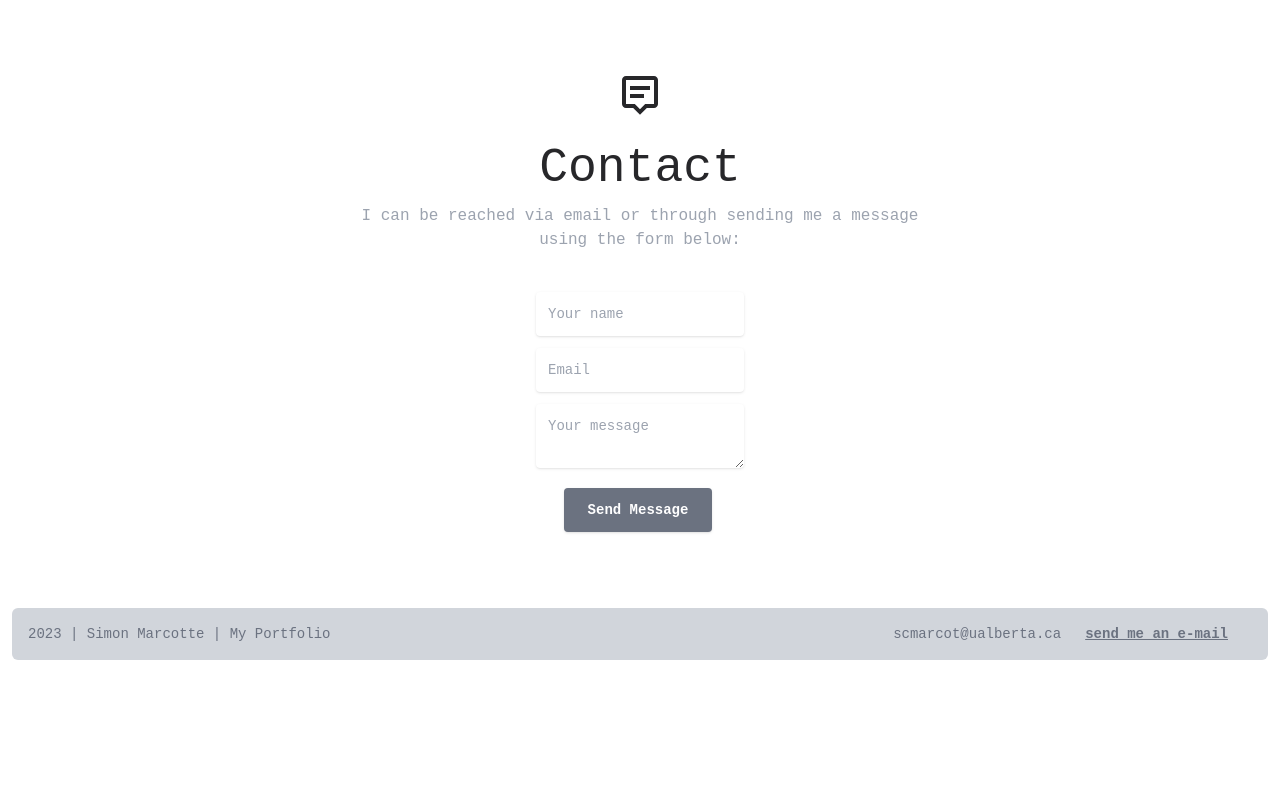
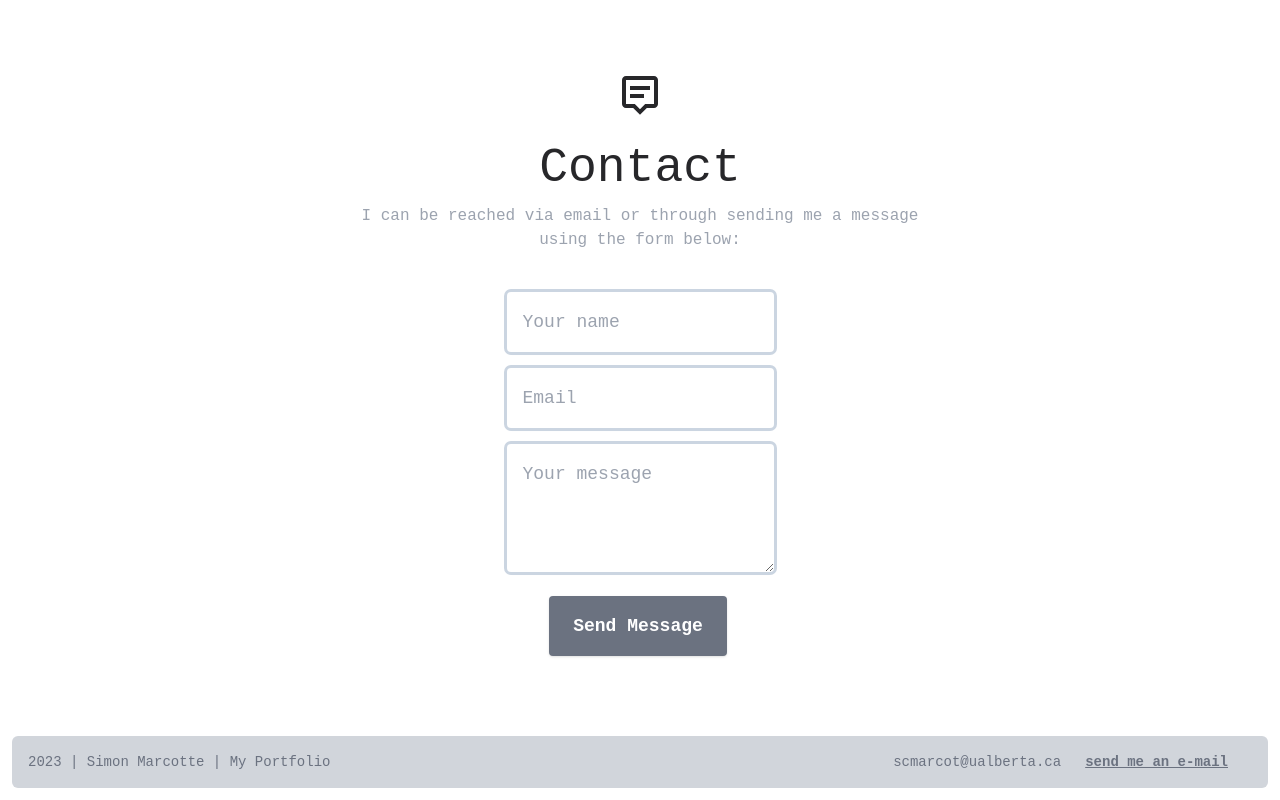
Before and after one commit to simonMarcotte/myPortfolio, a React (Create React App) app: page / in a window 1280 px wide. Shown: the part 3359-4159 px from the top of the page. Before the commit the page ends 4031 px from the top, so only its background shows below. Built offline with nearby package versions, Linux system fonts and the light colour scheme.

Commit message:
improved contact visibility

```diff
--- a/src/components/Contact.jsx
+++ b/src/components/Contact.jsx
@@ -1,14 +1,12 @@
 import React, { useState } from "react";
-import Section from './common/Section'
-
-import {BiMessageAltDetail} from "react-icons/bi"
-import {IoMdCheckmark} from "react-icons/io"
-
+import Section from './common/Section';
+import { BiMessageAltDetail } from "react-icons/bi";
+import { IoMdCheckmark } from "react-icons/io";
 
 const FORM_ENDPOINT = "https://public.herotofu.com/v1/57b8f330-73a9-11ee-a03a-39e472c5760d";
 
-const iconContact ={
-    i1: <BiMessageAltDetail/>,
+const iconContact = {
+    i1: <BiMessageAltDetail />,
     i2: <IoMdCheckmark />
 }
 
@@ -58,7 +56,6 @@ const ContactForm = () => {
           <div className="text-2xl">Thank you!</div>
           <div className="text-md font-light text-gray-400">I will be in touch with you soon!</div>
         </div>
-
       </>
     );
   }
@@ -68,43 +65,43 @@ const ContactForm = () => {
       <Section
         title="Contact"
         subtitle="I can be reached via email or through sending me a message using the form below:"
-                icon = {iconContact.i1}
+        icon={iconContact.i1}
       >
         <form
           action={FORM_ENDPOINT}
           onSubmit={handleSubmit}
           method="POST"
         >
-            <div className="pt-0 mb-3">
+          <div className="pt-0 mb-4">
             <input
               type="text"
               placeholder="Your name"
               name="name"
-                    className="focus:outline-none focus:ring focus:ring-gray-500 w-full px-3 py-3 text-sm text-gray-600 placeholder-gray-400 bg-white border-0 rounded shadow outline-none"
+              className="focus:outline-none focus:ring focus:ring-gray-500 w-full px-4 py-4 text-lg text-gray-600 placeholder-gray-400 bg-white border-0 rounded shadow ring ring-slate-300"
               required
             />
           </div>
-            <div className="pt-0 mb-3">
+          <div className="pt-0 mb-4">
             <input
               type="email"
               placeholder="Email"
               name="email"
-                className="focus:outline-none focus:ring focus:ring-gray-500 relative w-full px-3 py-3 text-sm text-gray-600 placeholder-gray-400 bg-white border-0 rounded shadow outline-none"
+              className="focus:outline-none focus:ring focus:ring-gray-500 w-full px-4 py-4 text-lg text-gray-600 placeholder-gray-400 bg-white border-0 rounded shadow ring ring-slate-300"
               required
             />
           </div>
-            <div className="pt-0 mb-3">
+          <div className="pt-0 mb-4">
             <textarea
               placeholder="Your message"
               name="message"
-                className="focus:outline-none focus:ring focus:ring-gray-500 relative w-full px-3 py-3 text-sm text-gray-600 placeholder-gray-400 bg-white border-0 rounded shadow outline-none"
+              className="focus:outline-none focus:ring focus:ring-gray-500 w-full h-32 px-4 py-4 text-lg text-gray-600 placeholder-gray-400 bg-white border-0 rounded shadow ring ring-slate-300"
               required
             />
           </div>
-            <div className="pt-0 mb-3">
+          <div className="pt-0 mb-4">
             <button
-                className="active:bg-gray-600 hover:shadow-lg focus:outline-none px-6 py-3 mb-1 mr-1 text-sm font-bold text-white transition-all duration-150 ease-linear bg-gray-500 rounded shadow outline-none"
-                type=""
+              className="active:bg-gray-600 hover:shadow-lg focus:outline-none px-6 py-4 mb-1 mr-1 text-lg font-bold text-white transition-all duration-150 ease-linear bg-gray-500 rounded shadow outline-none"
+              type="submit"
             >
               Send Message
             </button>
```
Lines whose indentation alone changed are shown as unchanged.
